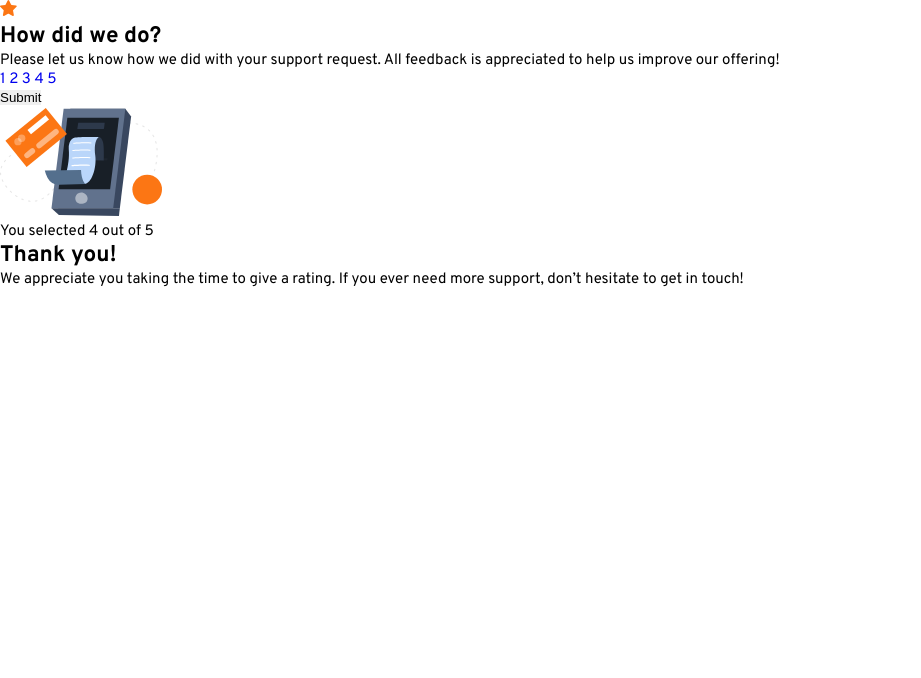
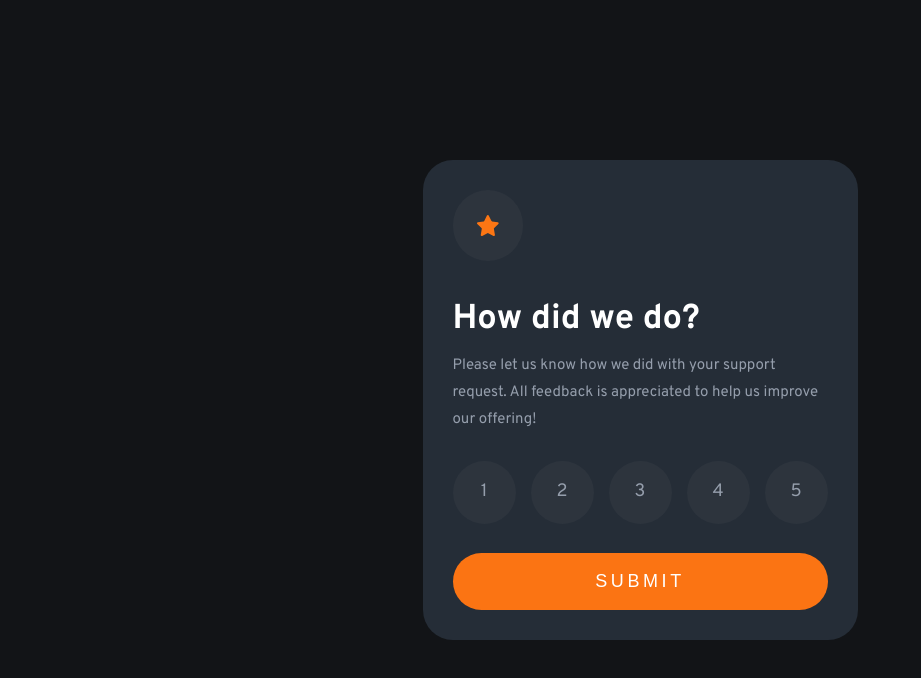
Before and after one commit to ornel77/interactive-rating-component, a plain HTML site: page index.html in a window 1280 px wide. Shown: the whole page, without its empty margins (0-921 px from the left). Drawn offline with Linux system fonts and the light colour scheme.

Commit message:
HTML and CSS done

```diff
--- a/index.html
+++ b/index.html
@@ -33,7 +33,7 @@
   <!-- Rating state end -->
 
   <!-- Thank you state start -->
-  <div class="card card__than">
+  <div class="card card__thanks">
     <div class="card__image">
       <img src="./images/illustration-thank-you.svg" alt="illustration-thank-you">
     </div>
--- a/style.css
+++ b/style.css
@@ -25,6 +25,133 @@ html {
 }
 
 body {
+    font-family: 'Overpass', sans-serif;
+    display: flex;
     height: 100vh;
-    font-family: 'Overpass', sans-serif;
+    justify-content: center;
+    align-items: center;
+    overflow: hidden;
+    background: var(--color-very-dark-blue);
 }
+
+img {
+    display: block;
+    width: 100%;
+    object-fit: cover;
+}
+
+
+.card {
+    width: 29rem;
+    height: auto;
+    padding: 2rem;
+    border-radius: 2rem;
+    background: var(--color-dark-blue);
+    color: var(--color-light-gray);
+    line-height: 1.8;
+    margin: 0 auto;
+
+}
+
+.card h2 {
+    font-size: 2.3rem;
+    font-weight: 700;
+    color: white;
+}
+
+/* -------------------------------------------------------------------------- */
+/*                                CARD RATINGS                                */
+/* -------------------------------------------------------------------------- */
+.card__rating {
+    display: block;
+}
+
+.card__rating > * {
+    margin-bottom: 1.9rem;
+}
+
+.card__icon {
+    background: rgba(131, 128, 128, 0.082);
+    padding: 1.6rem;
+    border-radius: 50%;
+    width: 4.7rem;
+    height: 4.7rem;
+    display: flex;
+    justify-content: center;
+    align-items: center;
+}
+
+.card .ratings {
+    width: 100%;
+    display: flex;
+    justify-content: space-between;
+}
+
+.card .ratings a {
+    display: flex;
+    justify-content: center;
+    align-items: center;
+    background-color: rgba(131, 128, 128, 0.082);
+    color: var(--color-light-gray);
+    width: 4.2rem;
+    height: 4.2rem;
+    border-radius: 50%;
+    gap: 9rem;
+    font-size: 1.2rem;
+    transition: all 300ms ease;
+}
+
+.card .ratings a:hover {
+    background: var(--color-light-gray);
+    color: var(--color-white);
+}
+
+.card button {
+    width: 100%;
+    padding: 1.2rem;
+    background: var(--color-primary);
+    color: var(--color-white);
+    text-transform: uppercase;
+    letter-spacing: 0.2em;
+    font-size: 1.2rem;
+    border-radius: 2rem;
+    transition: all 300ms ease;
+    cursor: pointer;
+    margin-bottom: 0rem;
+}
+
+.card button:hover {
+    color: var(--color-primary);
+    background: var(--color-white);
+}
+
+
+/* -------------------------------------------------------------------------- */
+/*                               CARD THANK YOU                               */
+/* -------------------------------------------------------------------------- */
+.card__thanks {
+    display: none;
+}
+
+.card__thanks > * {
+    text-align: center;
+    margin-bottom: 1.9rem;
+}
+
+.card__thanks img {
+    width: 50%;
+    margin: 1rem auto 3rem;
+}
+
+.card__thanks .result {
+    background: rgba(131, 128, 128, 0.082);
+    width: 75%;
+    margin: 0 auto 1.9rem;
+    padding: 0.5rem;
+    border-radius: 2rem;
+    color: var(--color-primary);
+}
+
+.card__thanks p {
+    margin-bottom: 0;
+}
```
